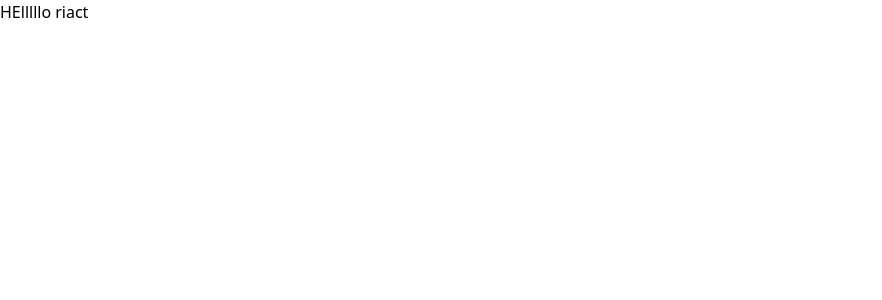
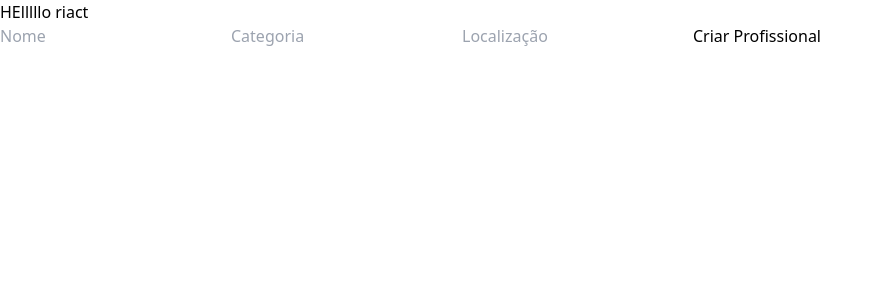
Before and after one commit to jrrodrigo421/front, a React (Vite) app: page / in a window 1280 px wide. Shown: the top 300 px of the page, without its empty margins (0-882 px from the left). Built offline with nearby package versions, Linux system fonts and the light colour scheme; no server answers.

Commit message:
add axios, component professinalList, conection backend

```diff
--- a/package.json
+++ b/package.json
@@ -10,6 +10,8 @@
     "preview": "vite preview"
   },
   "dependencies": {
+    "@types/axios": "^0.14.0",
+    "axios": "^1.6.8",
     "react": "^18.2.0",
     "react-dom": "^18.2.0"
   },
--- a/src/App.tsx
+++ b/src/App.tsx
@@ -1,8 +1,11 @@
+import ProfessionalList from "./components/professionalList";
+
 export function App() {
 
   return (
    <h1>
     HElllllo riact
+    <ProfessionalList></ProfessionalList>
    </h1>
   )
 }
--- /dev/null
+++ b/src/components/professionalList.tsx
@@ -0,0 +1,93 @@
+// src/components/ProfessionalList.tsx
+import React, { useState, useEffect } from 'react';
+import { Professional } from '../models/professional';
+import { getProfessionals, createProfessional } from '../services/professionalService';
+
+const ProfessionalList: React.FC = () => {
+  const [professionals, setProfessionals] = useState<Professional[]>([]);
+
+  const [newProfessional, setNewProfessional] = useState<Professional>({
+    name: '',
+    category: '',
+    location: '',
+    availability: [],
+  });
+
+  useEffect(() => {
+    const fetchProfessionals = async () => {
+      try {
+        const fetchedProfessionals = await getProfessionals();
+        setProfessionals(fetchedProfessionals);
+      } catch (error) {
+        console.error('Erro ao buscar profissionais:', error);
+        // Exibir mensagem de erro para o usuário
+      }
+    };
+
+    fetchProfessionals();
+  }, []);
+
+
+  const handleCreateProfessional = async (newProfessional: Professional) => {
+    try {
+      const createdProfessional = await createProfessional(newProfessional);
+      setProfessionals([...professionals, createdProfessional]); // Atualiza a lista
+      // Exibir mensagem de sucesso (opcional)
+      return <p>Profissional criado com sucesso!</p>; // Retorna JSX
+    } catch (error) {
+      console.error('Erro ao criar profissional:', error);
+      // Exibir mensagem de erro para o usuário
+      return <p>Erro ao criar profissional!</p>; // Retorna JSX com erro
+    }
+  };
+
+  return (
+    <div>
+
+
+      <form
+  onSubmit={(event) => {
+    event.preventDefault();
+    // Crie o objeto newProfessional com os dados preenchidos pelo usuário
+    const createdProfessional = {
+      name: newProfessional.name,
+      category: newProfessional.category,
+      location: newProfessional.location,
+      availability: newProfessional.availability,
+    };
+    handleCreateProfessional(createdProfessional);
+  }}
+>
+
+  <input
+    type="text"
+    placeholder="Nome"
+    value={newProfessional.name}
+    onChange={(e) =>
+      setNewProfessional({ ...newProfessional, name: e.target.value })
+    }
+  />
+  <input
+    type="text"
+    placeholder="Categoria"
+    value={newProfessional.category}
+    onChange={(e) =>
+      setNewProfessional({ ...newProfessional, category: e.target.value })
+    }
+  />
+  <input
+    type="text"
+    placeholder="Localização"
+    value={newProfessional.location}
+    onChange={(e) =>
+      setNewProfessional({ ...newProfessional, location: e.target.value })
+    }
+  />
+
+  <button type="submit">Criar Profissional</button>
+</form>
+    </div>
+  );
+};
+
+export default ProfessionalList;
--- /dev/null
+++ b/src/models/professional.ts
@@ -0,0 +1,14 @@
+// // src/models/professional.ts
+// export interface Professional {
+//   name: string;
+//   category: string;
+//   location: string;
+//   availability: string;
+// }
+
+export interface Professional {
+  name: string;
+  category: string;
+  location: string;
+  availability: string[]; // Agora é uma matriz de strings
+}
--- /dev/null
+++ b/src/services/professionalService.ts
@@ -0,0 +1,25 @@
+// src/services/professionalService.ts
+import axios from 'axios';
+import { Professional } from '../models/professional';
+
+const baseUrl = 'http://localhost:3000'; // Ajuste a URL base do seu backend
+
+export const getProfessionals = async () => {
+  try {
+    const response = await axios.get(`${baseUrl}/professionals`);
+    return response.data; // Array de profissionais
+  } catch (error) {
+    console.error('Erro ao buscar profissionais:', error);
+    throw error; // Repasse o erro para ser tratado no componente
+  }
+};
+
+export const createProfessional = async (professionalData: Professional) => {
+  try {
+    const response = await axios.post(`${baseUrl}/create-professionals`, professionalData);
+    return response.data; // Profissional criado
+  } catch (error) {
+    console.error('Erro ao criar profissional:', error);
+    throw error; // Repasse o erro para ser tratado no componente
+  }
+};
```
Also changed, not shown: 1 other file (tests, documents, lock files or other folders).
